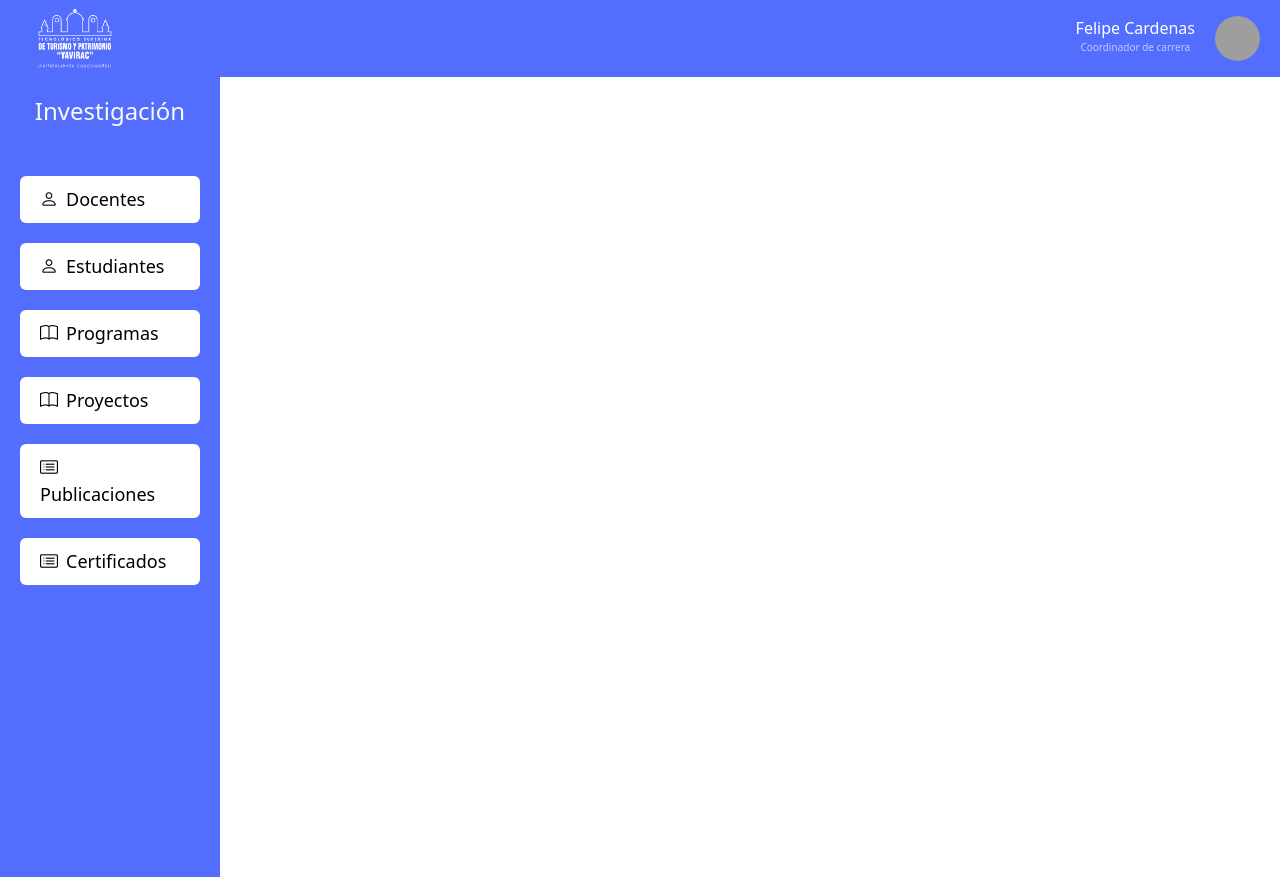
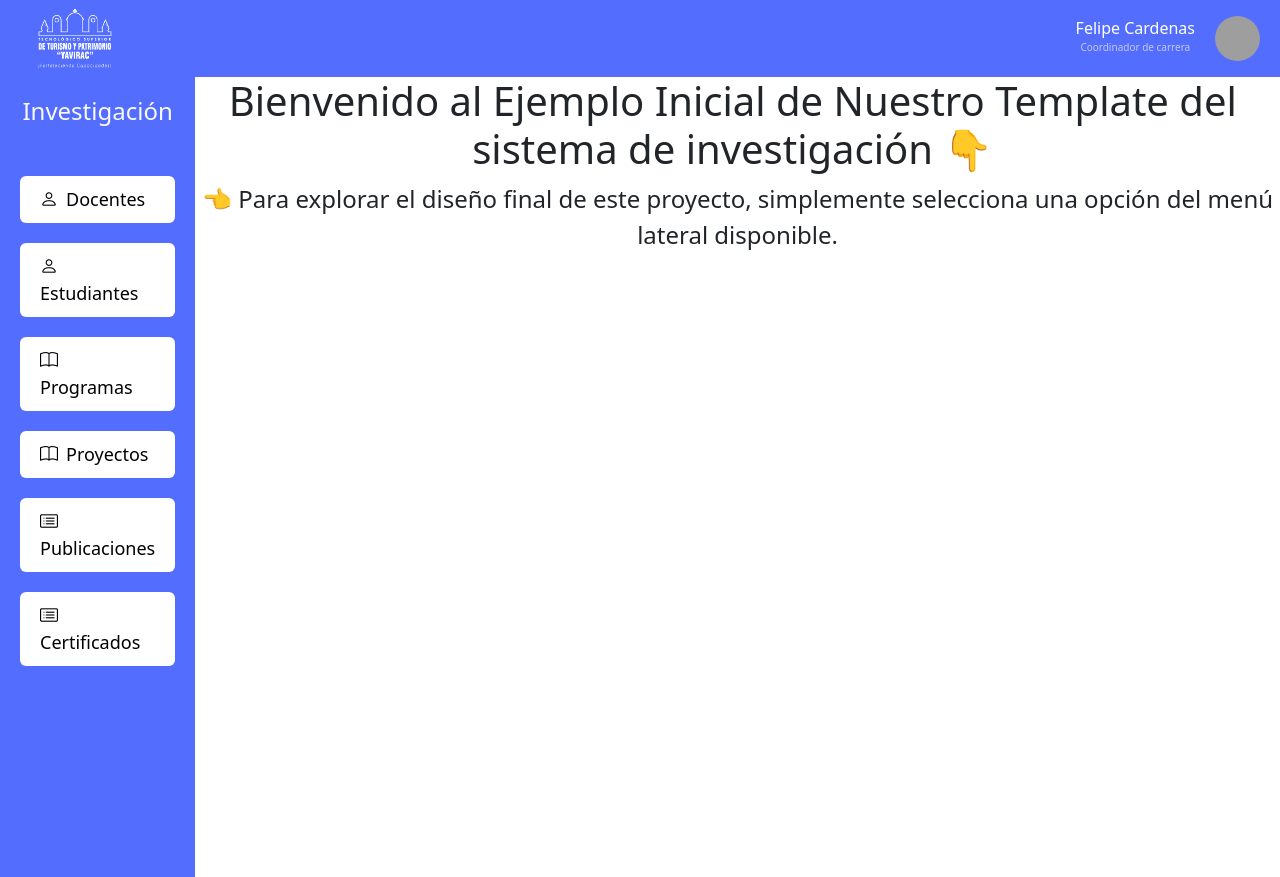
Before and after one commit to KevinRivera1/Sistema-Investigacion, a plain HTML site: page index.html in a window 1280 px wide. Drawn offline with nearby package versions, Linux system fonts and the light colour scheme; grey boxes are pictures that could not be loaded.

Commit message:
Pagina de ejemplo no editar seguir las instrucciones

```diff
--- a/index.html
+++ b/index.html
@@ -51,17 +51,24 @@
           <h2 class="aside__title">Investigación</h2>
         </header>
         <section class="aside__section">
-          <a class="aside__section-title"><i class="bi bi-person"></i>Docentes<a />
-            <a class="aside__section-title"><i class="bi bi-person"></i>Estudiantes<a />
-              <a class="aside__section-title"><i class="bi bi-book"></i>Programas<a />
-                <a class="aside__section-title"><i class="bi bi-book"></i>Proyectos<a />
-                  <a class="aside__section-title"><i class="bi bi-card-list"></i>Publicaciones<a />
-                    <a class="aside__section-title"><i class="bi bi-card-list"></i>Certificados<a />
+          <a href="./cardPublicaciones.html" class="aside__section-title"><i class="bi bi-person"></i>Docentes<a />
+            <a href="./cardPublicaciones.html" class="aside__section-title"><i class="bi bi-person"></i>Estudiantes<a />
+              <a href="./cardPublicaciones.html" class="aside__section-title"><i class="bi bi-book"></i>Programas<a />
+                <a href="./cardPublicaciones.html" class="aside__section-title"><i class="bi bi-book"></i>Proyectos<a />
+                  <a href="./cardPublicaciones.html" class="aside__section-title"><i
+                      class="bi bi-card-list"></i>Publicaciones<a />
+                    <a href="./cardPublicaciones.html" class="aside__section-title"><i
+                        class="bi bi-card-list"></i>Certificados<a />
         </section>
       </aside>
 
 
       <!--  Aqui va el contenido de la pagina -->
+      <h1 style="text-align:center; width: 84vw;">Bienvenido al Ejemplo Inicial de Nuestro Template del sistema de
+        investigación  👇</h1>
+      <p style="text-align:center; font-size:1.5rem;">👈 Para explorar el diseño final de este proyecto, simplemente
+        selecciona una opción del menú lateral disponible.
+      </p>
 
 
 
```
